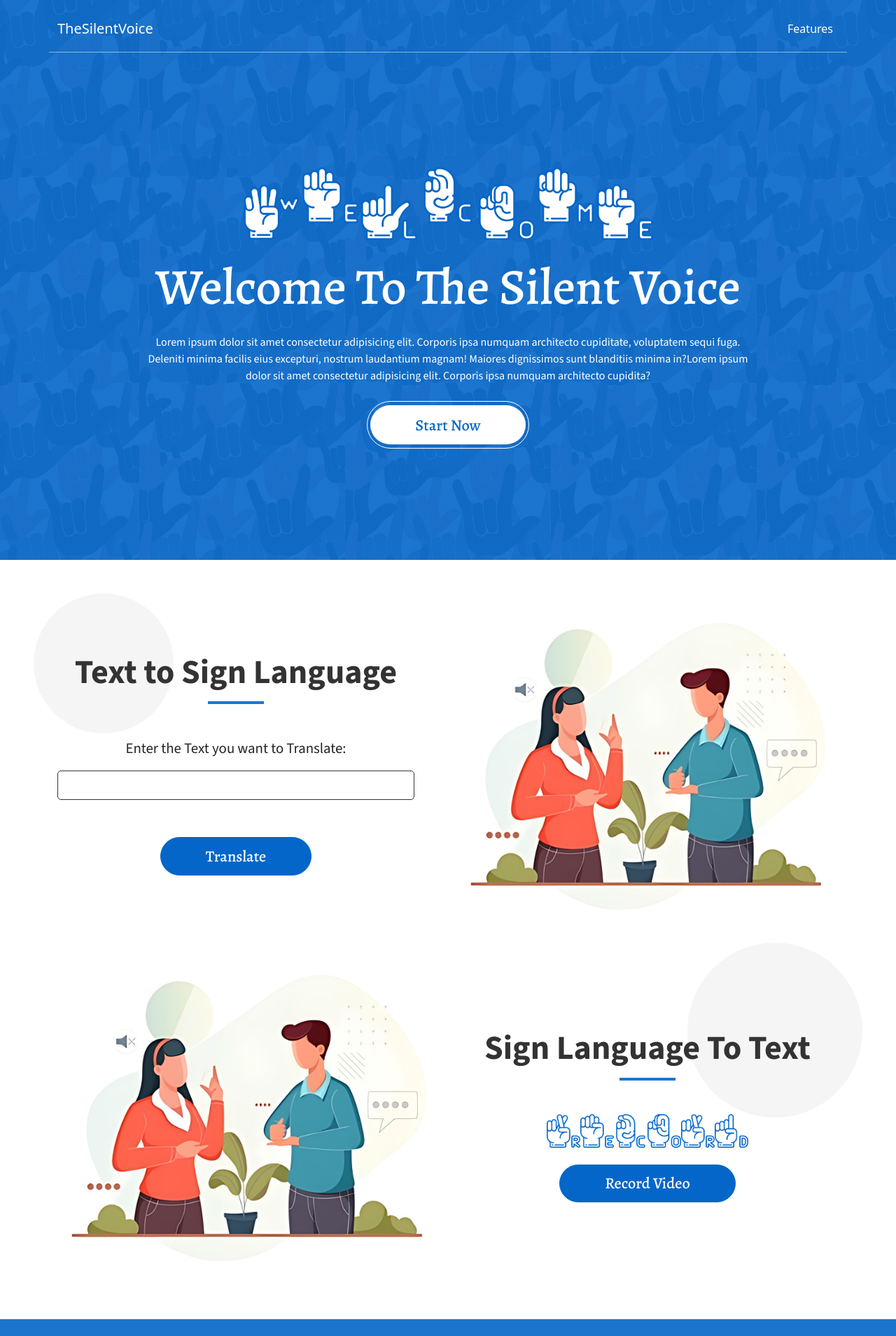
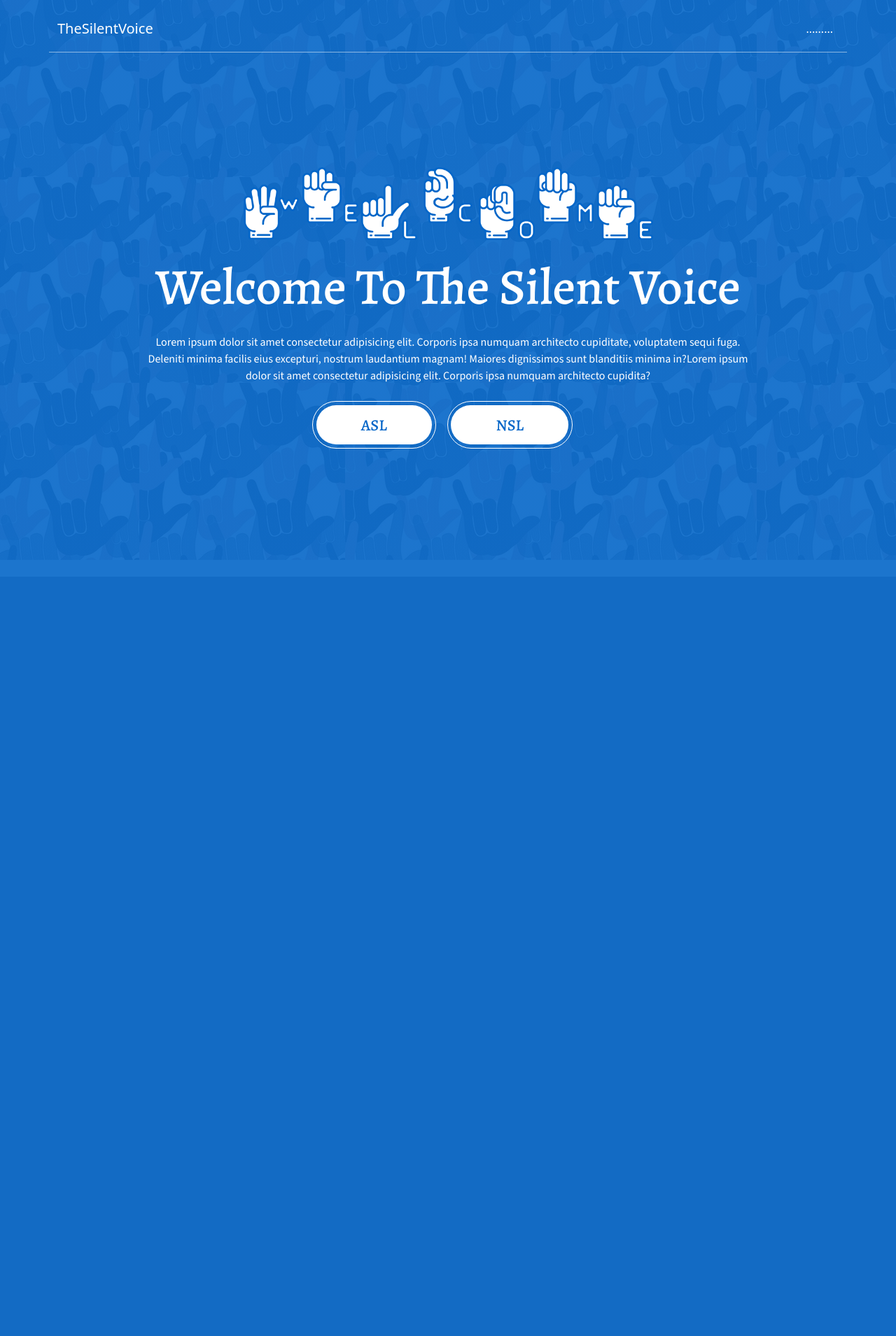
Before and after one commit to Naslaa/TheSilentVoice-signlanguagerecognition, a Python web app: template signlanguage/templates/index.html in a window 1280 px wide. Shown: the whole page at 70% size. After the commit the page ends 641 px from the top, so only its background shows below. Run offline with Jinja, Linux system fonts and the light colour scheme; the template is opened without the code that fills it, so the values that code supplies are empty; some libraries are stand-ins or nearby versions.

Commit message:
added javascript for asl,nsl in frontend

```diff
--- a/signlanguage/static/assets/css/style.css
+++ b/signlanguage/static/assets/css/style.css
@@ -8,6 +8,7 @@
 	font-family: 'Source Sans 3', sans-serif;
 	src: url(../font/Source_Sans_3/SourceSans3-VariableFont_wght.ttf);
 }
+
 a{
     text-decoration: none !important;
 }
@@ -19,6 +20,7 @@ p{
 }
 button{
     border: none;
+    padding: 0;
 }
 header{
     position: absolute;
@@ -26,6 +28,9 @@ header{
     top: 0;
     width: 100%;
     height: 5rem;
+}
+#asl{
+    display: none;
 }
 .navbar-container{
     border-bottom:1px solid rgba(255, 255, 255,0.5);
@@ -95,6 +100,7 @@ header{
     border: 1px solid white;
     padding: 1rem 0.3rem;
     border-radius: 40px;
+    margin-right: 1rem;
 }
 .px-10{
     padding-left:8rem;
@@ -146,25 +152,53 @@ header{
     background-color: rgba(230, 230, 230, 0.4);
     z-index: -1;
 }
+.inner-section{
+    display: flex;
+    justify-content: center;
+    align-items: center;
+    flex-direction: column;
+}
 .inner-section label{
     font-size: 1.3rem;
     margin-bottom: 1rem;
+
     font-family: 'Source Sans 3', sans-serif;
     font-weight: 500;
     margin-right: auto;
     margin-left: auto;
+    text-align: center;
+}
+.record-btn{
+    padding: 1rem 0.8rem;
+    background-color: rgba(4, 102, 200,0.9);
+    border-radius: 50%;
+    color: white;
+    transition: .3s;
+}
+.record-btn:hover{
+    background-color: grey;
+    border-radius: 50%;
 }
 .inner-section input{
-    width: 100%;
+    width: 21rem;
     padding: 0.5rem 1rem;
-    margin-bottom: 3.3rem;
     border: 1px solid #333;
     border-radius: 5px;
+    display: inline;
+    margin-bottom: 3.3rem;
+    margin-right: 0.2rem;
 }
+.inner-section span{
+    color: rgba(4, 102, 200,0.9);
+}
+/* .inner-section--content{
+    display: inline-block;
+} */
 footer{
     height: 1.5rem;
     background-color: rgba(4, 102, 200,0.9);
 }
+
 @media only screen and (max-width: 600px){
     html{
         font-size: 14px;
--- a/signlanguage/templates/index.html
+++ b/signlanguage/templates/index.html
@@ -18,7 +18,7 @@
         <div class="justify-content-end" id="navbarNav">
           <ul class="navbar-nav">
             <li class="nav-item active">
-              <a class="nav-link text-white" href="#">Features</a>
+              <a class="nav-link text-white" href="#">.........</a>
             </li>
           </ul>
         </div>
@@ -41,45 +41,122 @@
         ipsa numquam architecto cupiditate, voluptatem sequi fuga. Deleniti minima facilis eius excepturi, nostrum
         laudantium magnam! Maiores dignissimos sunt blanditiis minima in?Lorem ipsum dolor sit amet consectetur
         adipisicing elit. Corporis ipsa numquam architecto cupidita?</p>
-      <div class="border-btn">
-        <a class="btn-main" href="#main">Start Now</a>
+      <div class="d-flex">
+        <div class="border-btn mr-5">
+          <a class="btn-main" href="#asl" role="button" onclick="switchASL();">ASL</a>
+        </div>
+        <div class="border-btn">
+          <a class="btn-main" href="#nsl" role="button" onclick="switchNSL();">NSL</a>
+        </div>
       </div>
     </div>
   </div>
 
-  <section id="main" class=" main-section">
-    <div class="py-6  ">
+  <!-- ASL -->
+  <section id="asl" class="main-section">
+    <div class="py-5  ">
       <div class="circle"></div>
       <div class="circle1"></div>
       <div class="container">
         <div class="row">
           <div class="col-md-6 pe-md-5  d-flex flex-column justify-content-center ">
             <div class="section-title">
-              <h2 class="text-center">Text to Sign Language</h2>
+              <h2 class="text-center">Text to Sign Language(ASL)</h2>
               <span></span>
             </div>
             <div class="mt-5 inner-section  d-flex flex-column align-items-center">
-              <label for="text-input">Enter the Text you want to Translate:</label>
-              <input type="text" name="text-input" id="text-input">
+              <div class="row">
+                <label for="text-input">Enter the Text or <span>Record</span> to Translate:</label>
+                <div class="text-center">
+                  <input type="text" name="text-input" id="text-input">
+                  <a class="record-btn" href="">
+                    <svg xmlns="http://www.w3.org/2000/svg" width="27" height="27" viewBox="0 0 48 48"><rect x="0" y="0" fill="none" stroke="none" /><g fill="none" stroke="currentColor" stroke-linejoin="round" stroke-width="4"><rect width="14" height="27" x="17" y="4" rx="7"/><path stroke-linecap="round" d="M9 23c0 8.284 6.716 15 15 15c8.284 0 15-6.716 15-15M24 38v6"/></g></svg>
+                  </a>
+                </div>
+              </div>
               <button class="btn-translate">Translate</button>
             </div>
           </div>
           <div class="col-md-6 mt-5 mt-md-0">
-              <img src="static/assets/img/img-01.jpg" class="img-fluid" alt="">
+            <img src="static/assets/img/asl.png" class="img-fluid" alt="">
           </div>
         </div>
 
       </div>
     </div>
-    <div class="py-6 pt-0">
+    <div class="py-5 pt-0">
       <div class="container">
         <div class="row">
           <div class="col-md-6 order-2 order-md-1 mt-5 mt-md-0">
-            <img src="static/assets/img/img-01.jpg" class="img-fluid" alt="">
+            <img src="static/assets/img/img-02.png" class="img-fluid" alt="">
           </div>
           <div class="col-md-6  d-flex flex-column justify-content-center order-1 order-md-2">
             <div class="section-title">
-              <h2 class="text-center">Sign Language To Text</h2>
+              <h2 class="text-center">Sign Language To Text(ASL)</h2>
+              <span></span>
+            </div>
+
+            <div class="mt-5 inner-section  d-flex flex-column align-items-center">
+              <div class="img-inner d-flex justify-content-center mb-4">
+                <img src="static/assets/img/r.png" alt="" srcset="">
+                <img src="static/assets/img/e.png" alt="" srcset="">
+                <img src="static/assets/img/c.png" alt="" srcset="">
+                <img src="static/assets/img/o.png" alt="" srcset="">
+                <img src="static/assets/img/r.png" alt="" srcset="">
+                <img src="static/assets/img/d.png" alt="" srcset="">
+              </div>
+              <a href="/camera-feed" class="btn-translate">Record Video </a>
+            </div>
+          </div>
+        </div>
+
+      </div>
+    </div>
+  </section>
+
+  <!-- NSL  -->
+  <section id="nsl" class="main-section">
+    <div class="py-5  ">
+      <div class="circle"></div>
+      <div class="circle1"></div>
+      <div class="container">
+        <div class="row">
+          <div class="col-md-6 pe-md-5  d-flex flex-column justify-content-center ">
+            <div class="section-title">
+              <h2 class="text-center">Text to Sign Language(NSL)</h2>
+              <span></span>
+            </div>
+
+            <div class="mt-5 inner-section  d-flex flex-column align-items-center">
+              <div class="row">
+                <label for="text-input">Enter the Text or <span>Record</span> to Translate:</label>
+                <div class="text-center">
+                  <input type="text" name="text-input" id="text-input">
+                  <a class="record-btn" href="">
+                    <svg xmlns="http://www.w3.org/2000/svg" width="27" height="27" viewBox="0 0 48 48"><rect x="0" y="0" fill="none" stroke="none" /><g fill="none" stroke="currentColor" stroke-linejoin="round" stroke-width="4"><rect width="14" height="27" x="17" y="4" rx="7"/><path stroke-linecap="round" d="M9 23c0 8.284 6.716 15 15 15c8.284 0 15-6.716 15-15M24 38v6"/></g></svg>
+                  </a>
+                </div>
+              </div>
+              <button class="btn-translate">Translate</button>
+            </div>
+
+          </div>
+          <div class="col-md-6 mt-5 mt-md-0">
+            <img src="static/assets/img/nsl.png" class="img-fluid" alt="">
+          </div>
+        </div>
+
+      </div>
+    </div>
+    <div class="py-5 pt-0">
+      <div class="container">
+        <div class="row">
+          <div class="col-md-6 order-2 order-md-1 mt-5 mt-md-0">
+            <img src="static/assets/img/img-02.png" class="img-fluid" alt="">
+          </div>
+          <div class="col-md-6  d-flex flex-column justify-content-center order-1 order-md-2">
+            <div class="section-title">
+              <h2 class="text-center">Sign Language To Text(NSL)</h2>
               <span></span>
             </div>
 
@@ -102,7 +179,37 @@
   </section>
 
   <footer></footer>
+  <script>
+    window.onload = switchASL();
+    window.onload = switchNSL();
+    document.getElementById('asl').style.display == 'none';
+    document.getElementById('nsl').style.display == 'none';
+    function switchASL() {
+      console.log("clicked asl")
+      if (document.getElementById('asl').style.display == 'none') {
+        document.getElementById('asl').style.display = 'block';
+        document.getElementById('nsl').style.display = 'none';
+      }
+      else {
+        document.getElementById('asl').style.display = 'none';
+      }
+    }
+    function switchNSL() {
+      console.log("clicked nsl")
+      if (document.getElementById('nsl').style.display == 'none') {
+        document.getElementById('nsl').style.display = 'block';
+        document.getElementById('asl').style.display = 'none';
+      }
+      else {
+        document.getElementById('nsl').style.display = 'none';
+      }
+    }
+
+
+  </script>
+  <script src="https://cdn.jsdelivr.net/npm/bootstrap@5.3.0-alpha1/dist/js/bootstrap.bundle.min.js"
+    integrity="sha384-w76AqPfDkMBDXo30jS1Sgez6pr3x5MlQ1ZAGC+nuZB+EYdgRZgiwxhTBTkF7CXvN"
+    crossorigin="anonymous"></script>
 </body>
-<script href="static/assets/js/bootstrap.min.js"></script>
 
 </html>
```
Also changed, not shown: signlanguage/static/assets/img/asl.jpg (added), signlanguage/static/assets/img/asl.png (added), signlanguage/static/assets/img/img-01.png (added), signlanguage/static/assets/img/img-02.jpg (added), signlanguage/static/assets/img/img-02.png (added), signlanguage/static/assets/img/nsl.jpg (added), signlanguage/static/assets/img/nsl.png (added), signlanguage/static/assets/img/voice.svg (added).
